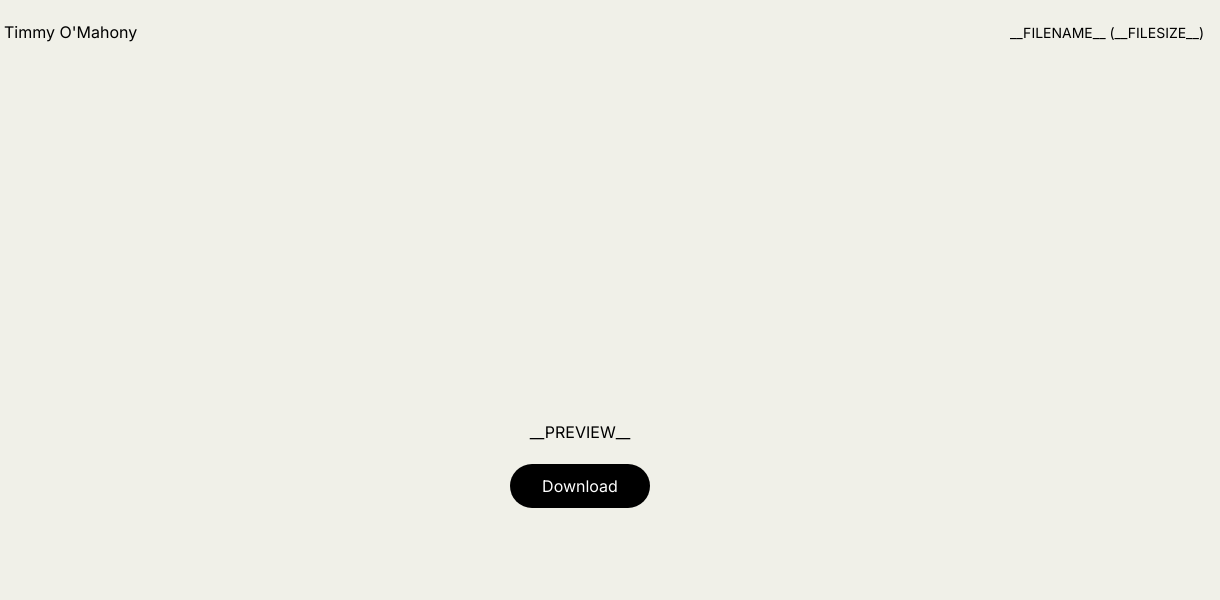
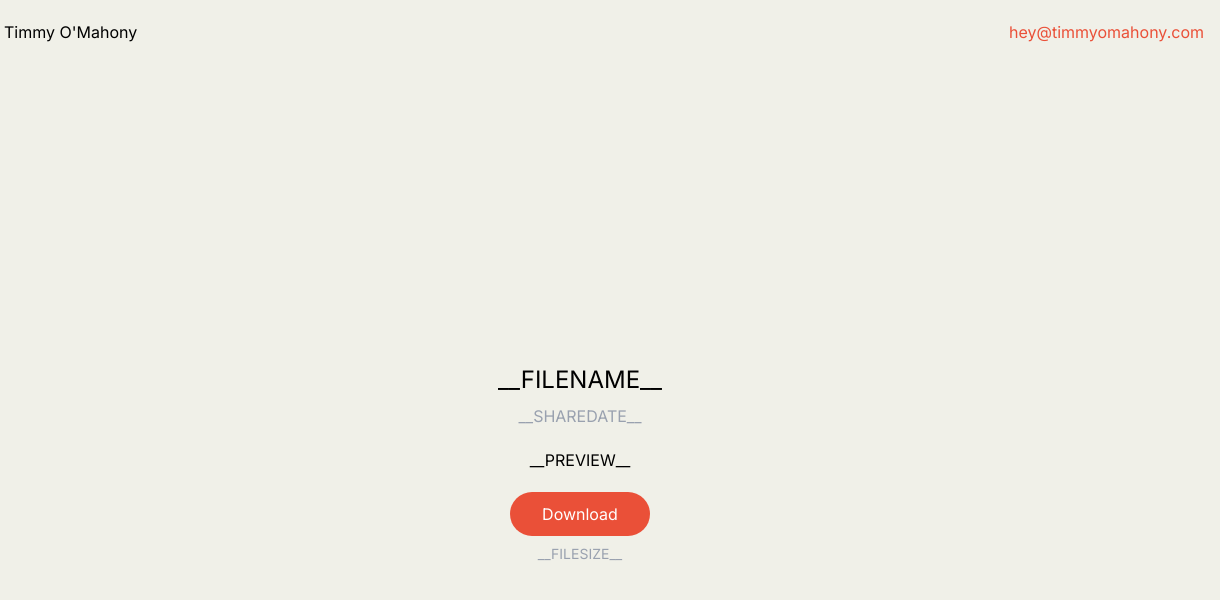
Before and after one commit to timmyomahony/timmyomahony-dropshare-landing, a plain HTML site: page index.html in a window 1280 px wide. Shown: the full height of the page, 60-1280 px from the left. Drawn offline with nearby package versions, Linux system fonts and the light colour scheme.

Commit message:
More updates

```diff
--- a/index.html
+++ b/index.html
@@ -85,7 +85,9 @@
   <body class="w-full h-full">
     <nav class="w-full">
       <div class="w-full px-4 py-3 flex justify-between items-center">
-        <div class="flex items-center gap-2 w-full justify-center md:justify-start md:w-auto">
+        <div
+          class="flex items-center gap-2 w-full justify-center md:justify-start md:w-auto"
+        >
           <img
             src="https://timmyomahony-cdn.ams3.digitaloceanspaces.com/timmy-omahony-square.jpg"
             class="w-10 h-10 rounded-full object-cover"
@@ -101,29 +103,30 @@
           </p>
         </div>
         <div class="hidden md:block">
-          <ul>
-            <li>
-              <a href="__PATH__" class="text-sm">__FILENAME__ (__FILESIZE__)</a>
-            </li>
-          </ul>
+          <a href="mailto:hey@timmyomahony.com" class="text-ruby">
+            hey@timmyomahony.com
+          </a>
         </div>
       </div>
     </nav>
     <div
       class="container mx-auto flex-grow h-full flex flex-col items-center justify-center gap-5"
     >
-      <div>
-        <a href="__PREVIEWURL__">__PREVIEW__</a>
+      <div class="flex flex-col gap-2 items-center">
+        <p class="text-2xl">__FILENAME__</p>
+        <p class="text-gray-400">__SHAREDATE__</p>
       </div>
+      <a class="block" href="__PREVIEWURL__">__PREVIEW__</a>
       <div class="flex flex-col justify-center gap-2 items-center">
         <div>
           <a
             href="__PATH__"
-            class="block bg-black text-white text-sm md:text-base rounded-full px-8 py-2.5 transition-all duration-300 hover:bg-ruby"
+            class="block bg-ruby text-white text-sm md:text-base rounded-full px-8 py-2.5 transition-all duration-300"
           >
             Download
           </a>
         </div>
+        <p class="text-sm text-gray-400">__FILESIZE__</p>
       </div>
     </div>
   </body>
```
